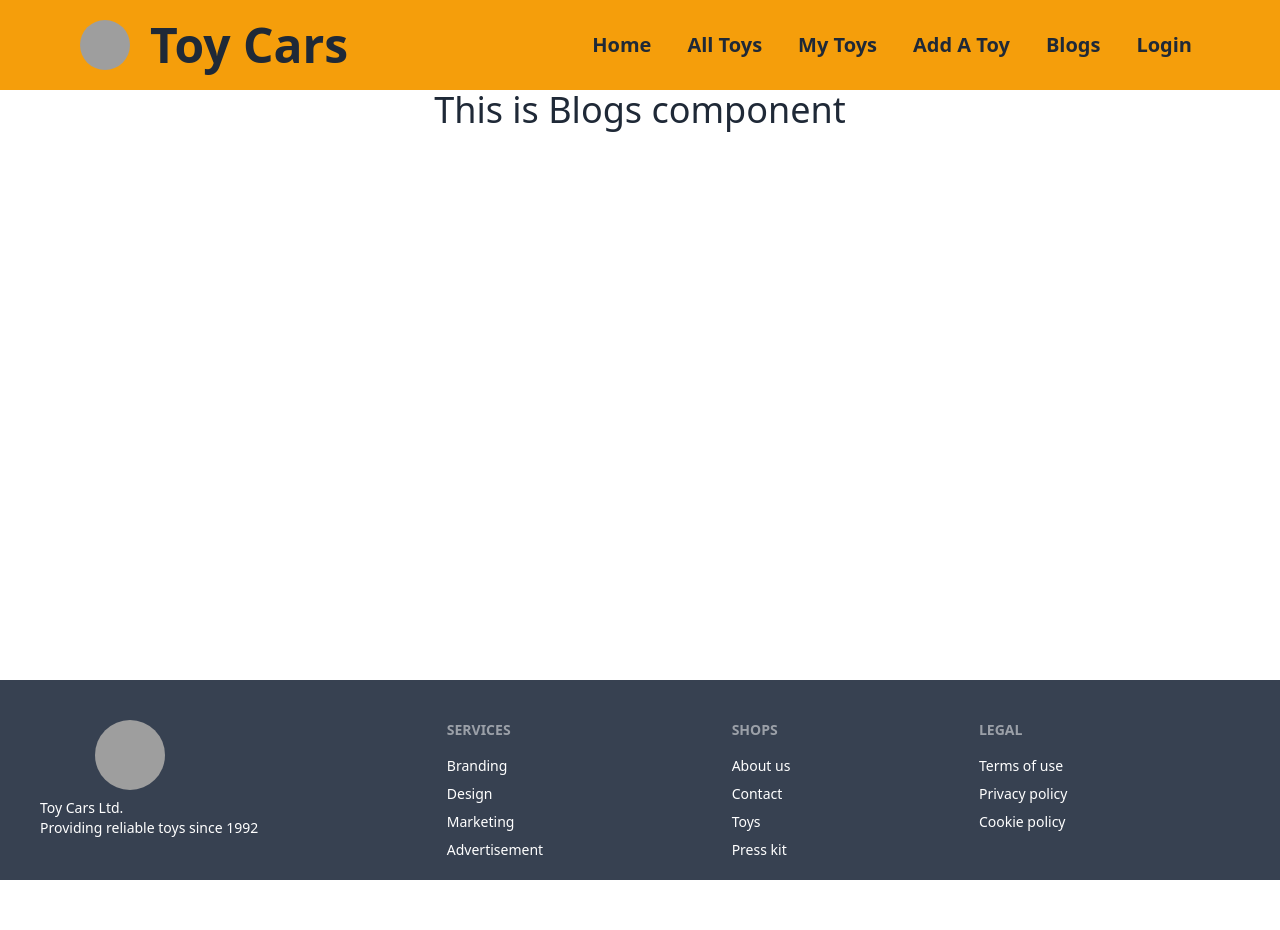
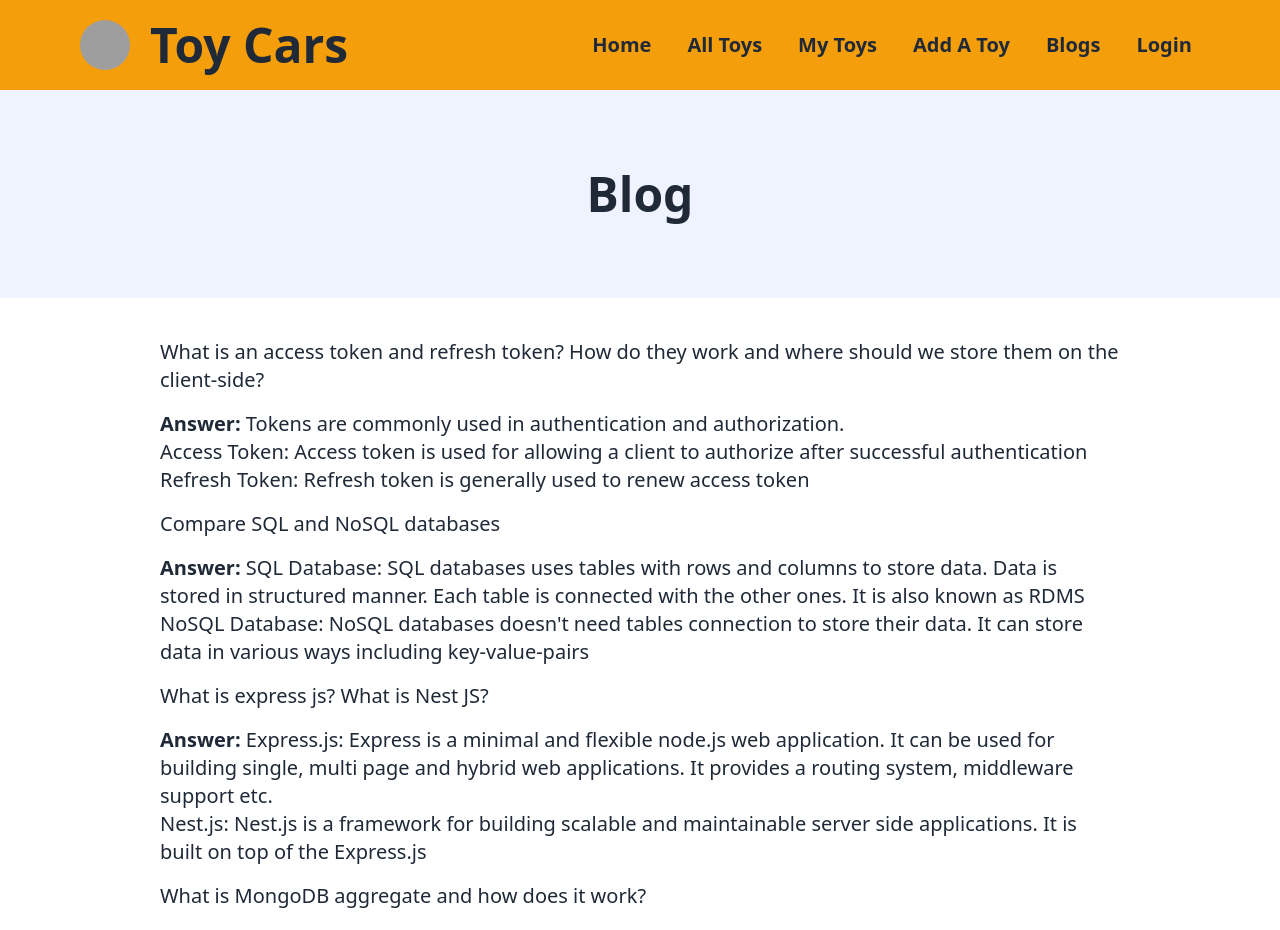
Before and after one commit to HasibUddin1/toy-marketplace-public-client, a React (Vite) app: page /blogs in a window 1280 px wide. Shown: the top 930 px of the page. Before the commit the page ends 880 px from the top, so only its background shows below. Built offline with nearby package versions, Linux system fonts and the light colour scheme; no server answers; grey boxes are pictures that could not be loaded.

Commit message:
added readme file and question answers on blog route

```diff
--- a/src/pages/Blogs/Blogs.jsx
+++ b/src/pages/Blogs/Blogs.jsx
@@ -7,7 +7,25 @@ const Blogs = () => {
 
     return (
         <div>
-            <h1 className="text-4xl text-center">This is Blogs component</h1>
+            {/* <div>
+                <ReactToPdf targetRef={ref} filename="div-blue.pdf">
+                    {({ toPdf }) => (
+                        <button onClick={toPdf}>Generate pdf</button>
+                    )}
+                </ReactToPdf>
+                <div style={{ width: 500, height: 500, background: 'blue' }} ref={ref} />
+            </div> */}
+            <h1 className='text-5xl text-center p-20 bg-indigo-100 bg-opacity-50 font-bold'>Blog</h1>
+            <div className='w-9/12 mx-auto text-xl flex flex-col gap-4 blog-container mt-10'>
+                <h2>What is an access token and refresh token? How do they work and where should we store them on the client-side?</h2>
+                <h4><span className='font-bold'>Answer: </span>Tokens are commonly used in authentication and authorization. <br /> Access Token: Access token is used for allowing a client to authorize after successful authentication <br /> Refresh Token: Refresh token is generally used to renew access token</h4>
+                <h2>Compare SQL and NoSQL databases</h2>
+                <h4><span className='font-bold'>Answer: </span>SQL Database: SQL databases uses tables with rows and columns to store data. Data is stored in structured manner. Each table is connected with the other ones. It is also known as RDMS <br /> NoSQL Database: NoSQL databases doesn&apos;t need tables connection to store their data. It can store data in various ways including key-value-pairs</h4>
+                <h2>What is express js? What is Nest JS?</h2>
+                <h4><span className='font-bold'>Answer: </span>Express.js: Express is a minimal and flexible node.js web application. It can be used for building single, multi page and hybrid web applications. It provides a routing system, middleware support etc. <br /> Nest.js: Nest.js is a framework for building scalable and maintainable server side applications. It is built on top of the Express.js</h4>
+                <h2>What is MongoDB aggregate and how does it work?</h2>
+                <h4><span className='font-bold'>Answer: </span>Aggregation is a way of processing a large number of documents. It processes them in a collection and passes them through different pages. This stages can make up pipeline. These stages in pipeline can filter, sort etc. documents</h4>
+            </div>
         </div>
     );
 };
```
Also changed, not shown: 1 other file (tests, documents, lock files or other folders).
